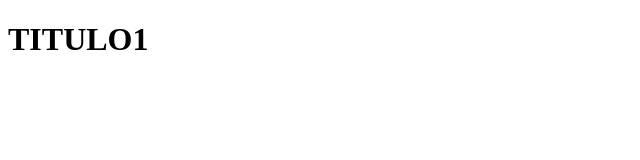
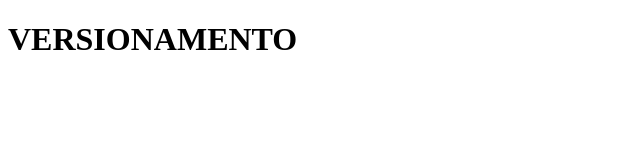
Before and after one commit to brunoassuncao9281/projeto_teste, a plain HTML site: page index.html in a window 1280 px wide. Shown: the whole page, without its empty margins (0-640 px from the left). Drawn offline with Linux system fonts and the light colour scheme.

Commit message:
second commit in branch main

```diff
--- a/index.html
+++ b/index.html
@@ -6,6 +6,6 @@
     <title>ATIVIDADE DE VERSIONAMENTO</title>
 </head>
 <body>
-    <H1>TITULO1</H1>
+    <H1>VERSIONAMENTO</H1>
 </body>
 </html>
```
